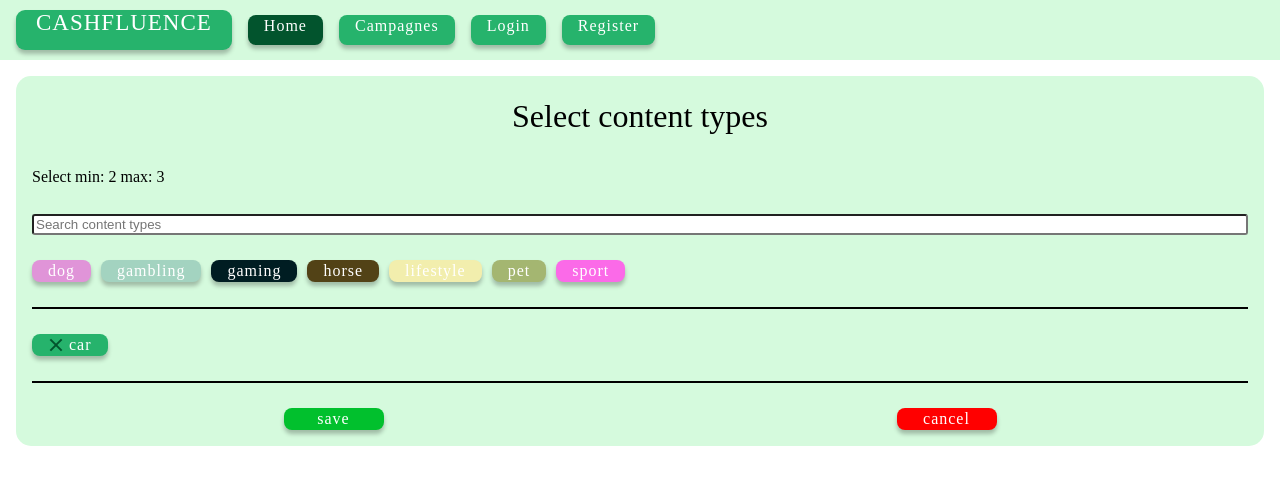
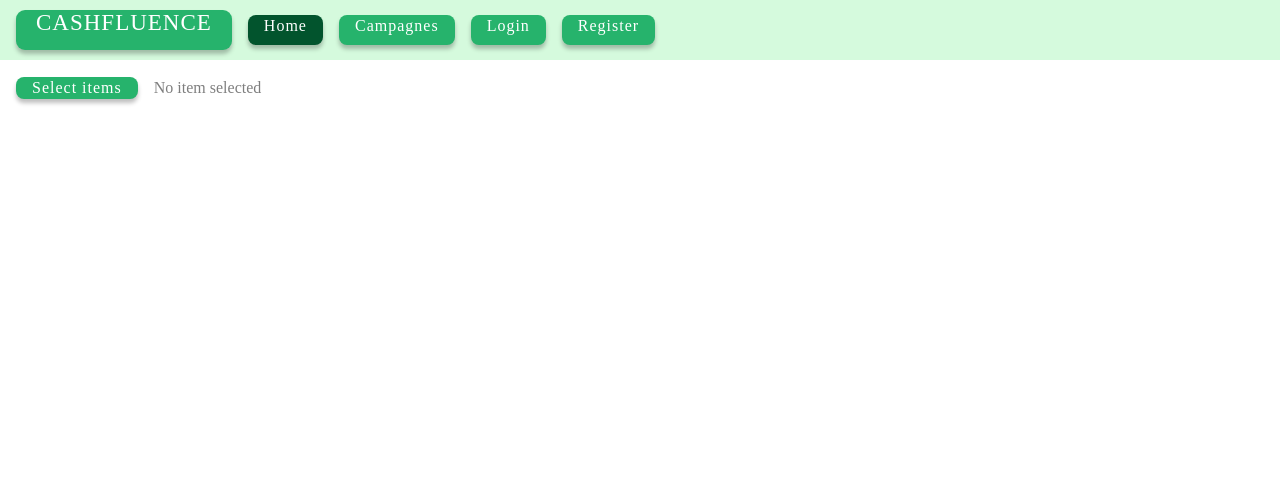
Before and after one commit to MrtnBalazs/influ-frontend, an Angular app: page /brands in a window 1280 px wide. Shown: the top 484 px of the page. Built offline with nearby package versions, Linux system fonts and the light colour scheme; a web font is replaced by a local one.

Commit message:
Started making multiple selector modal, small fixes

```diff
--- a/src/app/common/multiple-selector-popup/multiple-selector-popup.component.html
+++ b/src/app/common/multiple-selector-popup/multiple-selector-popup.component.html
@@ -1,3 +1,4 @@
+@if(modalOpen) {
     <div style="display: flex; flex-direction: column; align-items: center; gap: 16px;">
         <div class="green-container">
             <div class="title">Select {{typeOfItems}}</div>
@@ -15,9 +16,9 @@
                 <div class="text" style="opacity: 50%;">No items match the filter</div>
             }
             <div class="horizontal-divider"></div>
-        @if(this.selectedItems.length != 0) {
+            @if(this.tempSelectedItems.length != 0) {
                 <div style="display: flex; flex-direction: row; gap: 10px; flex-wrap: wrap;">
-            @for(item of selectedItems; track item) {
+                @for(item of tempSelectedItems; track item) {
                     <div @bounceInOut (click)="unselectItem(item)">
                         <div class="button">
                             <div class="x-icon"></div>
@@ -41,3 +42,15 @@
             </div>
         }
     </div>
+} @else {
+    <div style="display: flex; flex-direction: row; flex-wrap: wrap; justify-content: start; align-items: center; gap: 16px">
+        <div (click)="openModal()"><div class="button">Select items</div></div>
+        @if(selectedItems.length != 0) {
+            @for(item of selectedItems; track item) {
+                <div class="text">{{item}}</div>
+            }
+        } @else {
+            <div class="text" style="opacity: 50%;">No item selected</div>
+        }
+    </div>
+}
--- a/src/app/common/multiple-selector-popup/multiple-selector-popup.component.ts
+++ b/src/app/common/multiple-selector-popup/multiple-selector-popup.component.ts
@@ -30,54 +30,57 @@ import { FormsModule } from '@angular/forms';
 })
 export class MultipleSelectorPopupComponent implements OnInit{
   @Input() inputItems: string[] = [];
-  @Input() inputSelectedItems: string[] = [];
   @Input() typeOfItems = "";
   @Input() maxConstraint = 5;
   @Input() minConstraint = 1;
   @Output() itemsSelected = new EventEmitter<string[]>();
+  modalOpen = false;
   searchText: string = "";
   selectedItems: string[] = [];
+  tempSelectedItems: string[] = [];
   items: {color: any, value: string}[] = [];
   validationAlertIsTriggered = false;
+
+  openModal() {
+    this.modalOpen = true;
+  }
 
   ngOnInit(): void {
     this.inputItems.forEach((item) => this.items.push({color: this.getRandomColor(), value: item}))
     this.items.sort((a, b) => a.value < b.value ? -1 : 1);
-    this.selectedItems = this.inputSelectedItems;
-    console.log(this.items);
-    console.log(this.selectedItems);
   }
 
   getFilteredItems() {
     return this.items.filter(
       (value) =>
         value.value.startsWith(this.searchText) &&
-       !this.selectedItems.find(selectedValue => selectedValue === value.value)
+       !this.tempSelectedItems.find(selectedValue => selectedValue === value.value)
     );
   }
 
   selectItem(itemValue: string) {
-    if(this.selectedItems.length < this.maxConstraint) {
-      console.log(itemValue);
-      this.selectedItems.push(itemValue);
+    if(this.tempSelectedItems.length < this.maxConstraint) {
+      this.tempSelectedItems.push(itemValue);
     } else {
       this.triggerValidationAlert();
     }
   }
 
   unselectItem(item: string) {
-    this.selectedItems = this.selectedItems.filter((value) => value !== item);
+    this.tempSelectedItems = this.tempSelectedItems.filter((value) => value !== item);
   }
 
   save() {
-    if(this.validate()){
+    if(this.validate()) {
+      this.selectedItems = [...this.tempSelectedItems];
       this.itemsSelected.emit(this.selectedItems);
-      console.log("save clicked");
+      this.modalOpen = false;
     }
   }
 
   cancel() {
-    console.log("cancel clicked");
+    this.tempSelectedItems = [...this.selectedItems];
+    this.modalOpen = false;
   }
 
   getRandomColor() {
@@ -89,7 +92,7 @@ export class MultipleSelectorPopupComponent implements OnInit{
   }
 
   constraintMatched() {
-    return this.selectedItems.length <= this.maxConstraint && this.selectedItems.length >= this.minConstraint;
+    return this.tempSelectedItems.length <= this.maxConstraint && this.tempSelectedItems.length >= this.minConstraint;
   }
 
   validate() :boolean {
--- a/src/app/homepage/homepage.component.html
+++ b/src/app/homepage/homepage.component.html
@@ -1,4 +1,4 @@
 <div style="padding: 16px;">
-    <app-multiple-selector-popup [inputSelectedItems]="['car']" [inputItems]="contentTypes" [maxConstraint]="3" [minConstraint]="2" [typeOfItems]="'content types'">
+    <app-multiple-selector-popup [inputItems]="contentTypes" [maxConstraint]="3" [minConstraint]="2" [typeOfItems]="'content types'">
     </app-multiple-selector-popup>
 </div>
```
Lines whose indentation alone changed are shown as unchanged.
